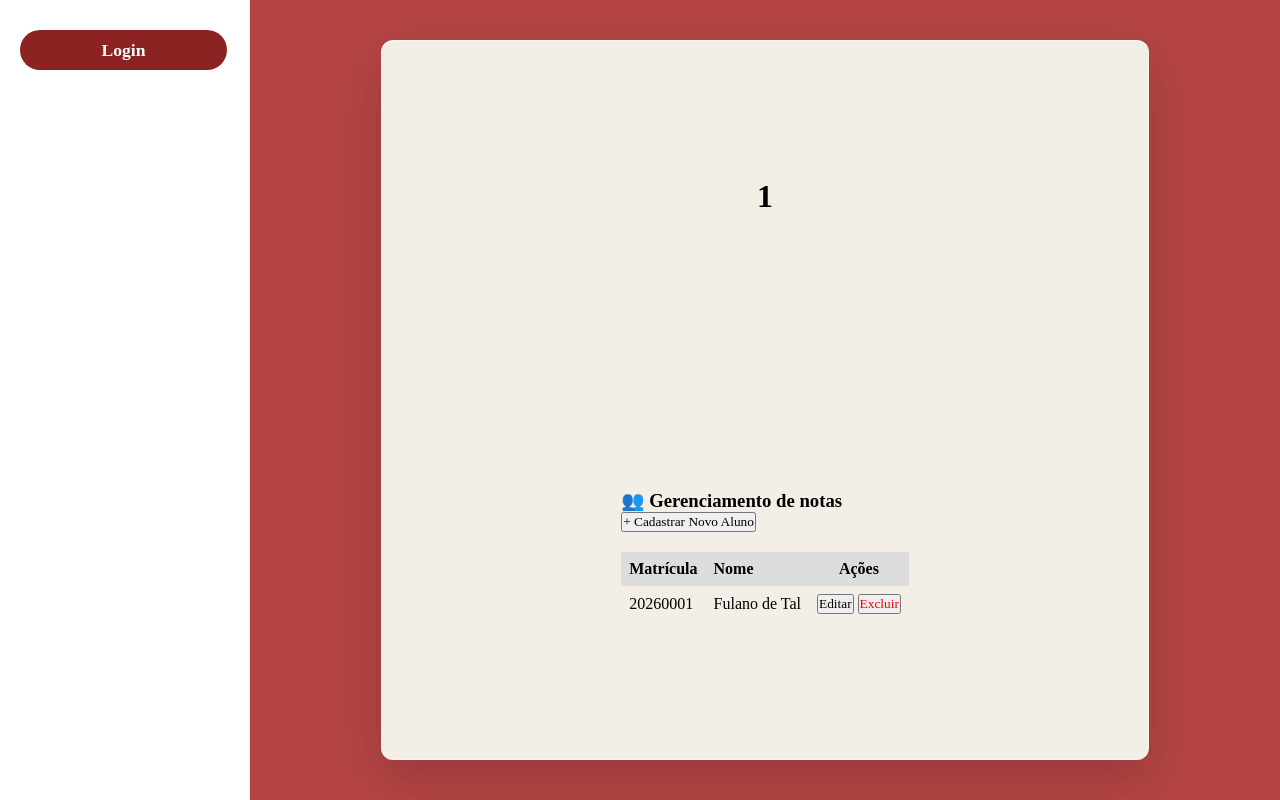
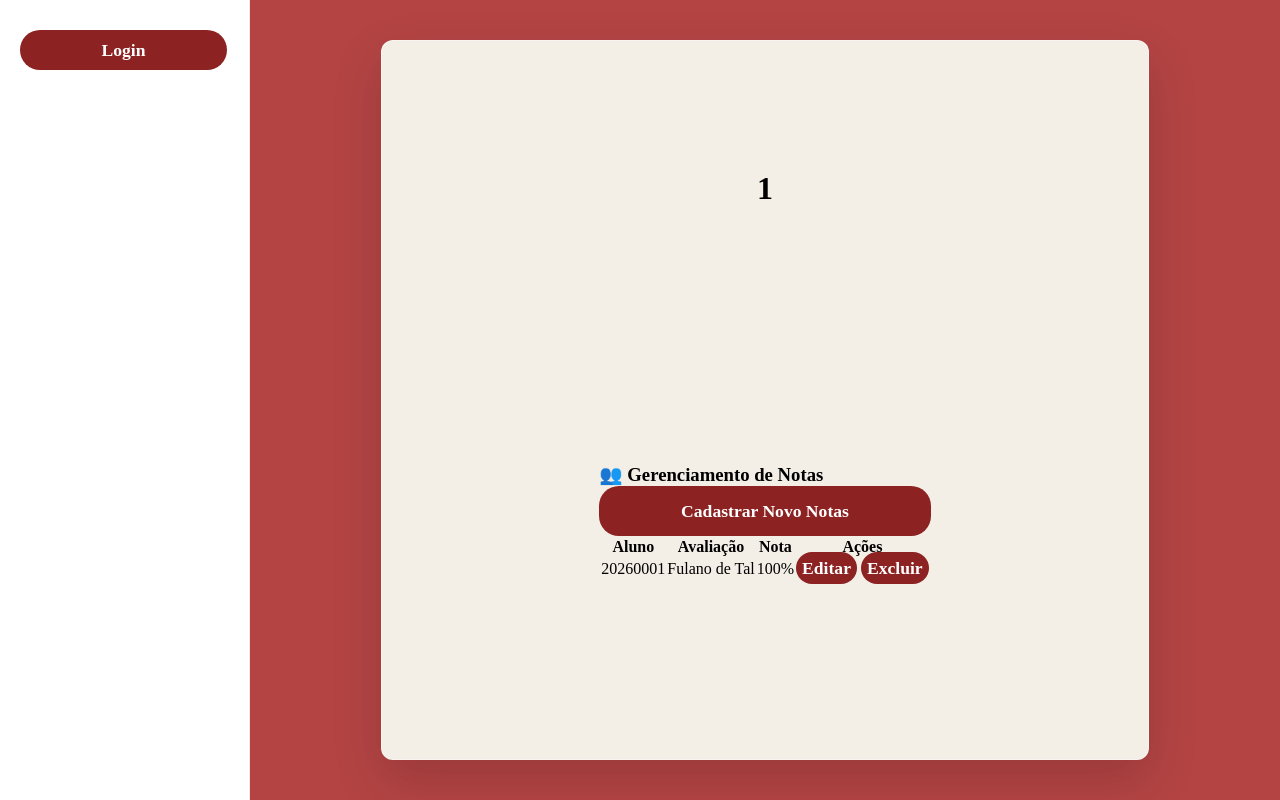
Before and after one commit to MauricioSandim/gestao-turmas, a React app in the folder frontend/: page /turma/1/notas in a window 1280 px wide. Built offline with nearby package versions, Linux system fonts and the light colour scheme; the HTML template or start-up script is replaced by a standard one.

Commit message:
feat: implementar página de gerenciamento de Notas com funcionalidades de CRUD

```diff
--- a/frontend/src/pages/Notas.jsx
+++ b/frontend/src/pages/Notas.jsx
@@ -1,32 +1,227 @@
 import { useParams } from "react-router-dom";
+import Button from "../components/Button";
+import { useState } from "react";
+import { useEffect } from "react";
+import Input from "../components/Input";
 
 function Notas () {
 
   const { nomeTurma } = useParams();
 
+  const [turmas, setTurmas] = useState([]);
+  const [view, setView] = useState("list");
+  const [nota, setNotas] = useState("");
+  const [editingId, setEditingId] = useState(null);
+
+  // Executa automaticamente quando a tela abre
+  useEffect((e) => {
+
+    fetchNotas();
+
+  }, []);
+
+  const fetchNotas = async () => {
+    try {
+
+      const response = await api.get('/api/v1/turmas');
+
+      setTurmas(response.data);
+
+    } catch (error) {
+
+      console.error("Erro detalhado do backend:", error.response);
+
+      alert(`Erro ${error.response?.status}: Falha ao carregar turmas.`);
+
+    }
+
+  };
+
+  const handleCreate = async (e) => {
+
+    e.preventDefault();
+
+    if (!nome) return;
+
+    try {
+
+      await api.post('/api/v1/turmas', { nota });
+
+      resetForm();
+
+      fetchTurmas();
+
+    } catch (error) {
+
+      console.error("Erro ao criar turma", error);
+
+    }
+
+  };
+
+  const handleEdit = (turma) => {
+
+    setEditingId(turma.id);
+
+    setNotas(turma.nome);
+
+    setView("edit");
+
+  };
+
+  const handleUpdate = async (e) => {
+
+    e.preventDefault();
+
+    try {
+
+      await api.put(`/api/v1/turmas/${editingId}`, { nota });
+
+      resetForm();
+
+      fetchNotas();
+
+    } catch (error) {
+
+      console.error("Erro ao atualizar turma", error);
+
+    }
+
+  };
+
+  const handleDelete = async (id) => {
+
+    if(!window.confirm("Tem certeza que deseja excluir esta turma?")) return;
+
+    try {
+      await api.delete(`/api/v1/turmas/${id}`);
+
+      fetchNotas();
+
+    } catch (error) {
+
+      console.error("Erro ao deletar turma", error);
+
+    }
+  };
+
+  const resetForm = () => {
+
+    setNotas("");
+
+    setEditingId(null);
+
+    setView("list");
+
+  };
+
   return (
-    <div>
-      <h3>👥 Gerenciamento de notas</h3>
-      <button>+ Cadastrar Novo Aluno</button>
+    <div className="Sala">
 
-      <table style={{ width: '100%', marginTop: '20px', borderCollapse: 'collapse' }}>
+      {view === "list" && (
+
+        <>
+
+          <div className="ParteSala">
+            <h3>👥 Gerenciamento de Notas</h3>
+            <Button className="aAcao" onClick={() => setView("create")}>Cadastrar Novo Notas</Button>
+
+            <table className="Tabela">
               <thead>
-          <tr style={{ background: '#ddd' }}>
-            <th style={{ padding: '8px', textAlign: 'left' }}>Matrícula</th>
-            <th style={{ padding: '8px', textAlign: 'left' }}>Nome</th>
-            <th style={{ padding: '8px', textAlign: 'center' }}>Ações</th>
+                <tr className="Info">
+                  <th className="Coluna">Aluno</th>
+                  <th className="Coluna">Avaliação</th>
+                  <th className="Coluna">Nota</th>
+                  <th className="LinhaAcao">Ações</th>
                 </tr>
               </thead>
               <tbody>
                 <tr>
-            <td style={{ padding: '8px' }}>20260001</td>
-            <td style={{ padding: '8px' }}>Fulano de Tal</td>
-            <td style={{ padding: '8px', textAlign: 'center' }}>
-              <button>Editar</button> <button style={{ color: 'red' }}>Excluir</button>
+                  <td className="LinhaDado">20260001</td>
+                  <td className="LinhaDado">Fulano de Tal</td>
+                  <td className="LinhaDado">100%</td>
+                  <td className="LinhaAcao">
+                    <a className="aAcao">Editar</a> <a className="aAcao">Excluir</a>
                   </td>
                 </tr>
               </tbody>
             </table>
+          </div>
+
+          </>
+
+      )}
+
+      {(view === "create" || view === "edit") && (
+
+        <>
+
+        <div className="TurmaTodo">
+
+          <h1 className="Titulo">
+
+            {view === "create" ? "Lançar Nota" : "Editar Nota"}
+
+          </h1>
+
+            <form className="Formulario" onSubmit={view === "create" ? handleCreate : handleUpdate}>
+
+              <div className="Input">
+
+                <Input
+                onChange={e => setNotas(e.target.value)}
+                value={nota}
+                name="nota"
+                type="nota"
+                id="nota"
+                autoComplete="nota"
+                required maxLength={30}
+                placeholder='Nota'
+                />
+
+
+                <select className="InputForm" >
+
+                  <option value={"ALUNO"}>Aluno</option>
+
+                  <option value={"PROFESSOR"}>Professor</option>
+
+                </select>
+
+                <select className="InputForm" >
+
+                  <option value={"ALUNO"}>Aluno</option>
+
+                  <option value={"PROFESSOR"}>Professor</option>
+
+                </select>
+
+              </div>
+
+                  <div className="ContinuaTodo">
+
+                    <button type="submit" className="login-button">
+
+                      Lançar
+
+                    </button>
+
+                    <button className="login-button" onClick={resetForm}>
+
+                      Cancelar
+
+                    </button>
+
+                  </div>
+
+                </form>
+
+                </div>
+
+              </>
+
+            )}
+
     </div>
   );
 
```
Lines whose indentation alone changed are shown as unchanged.
